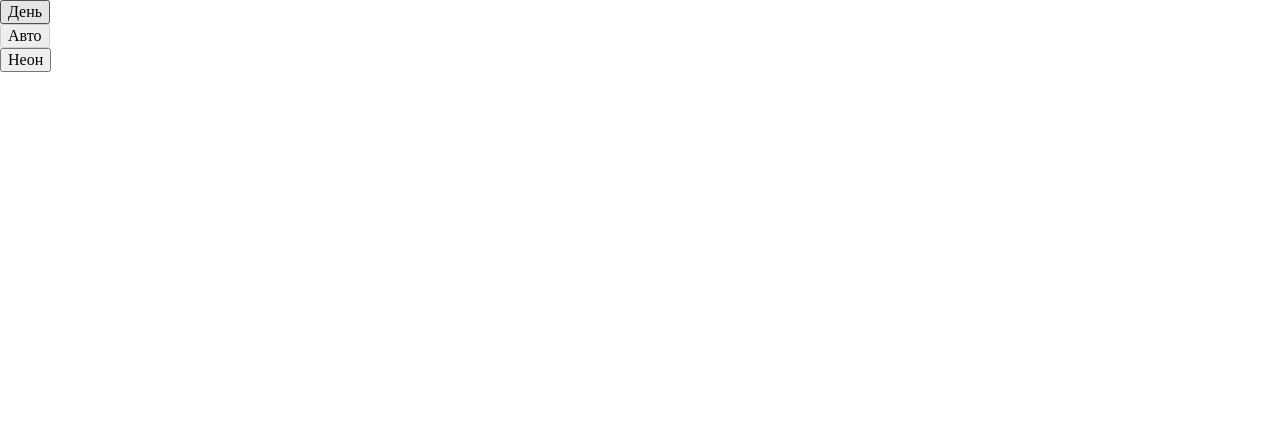
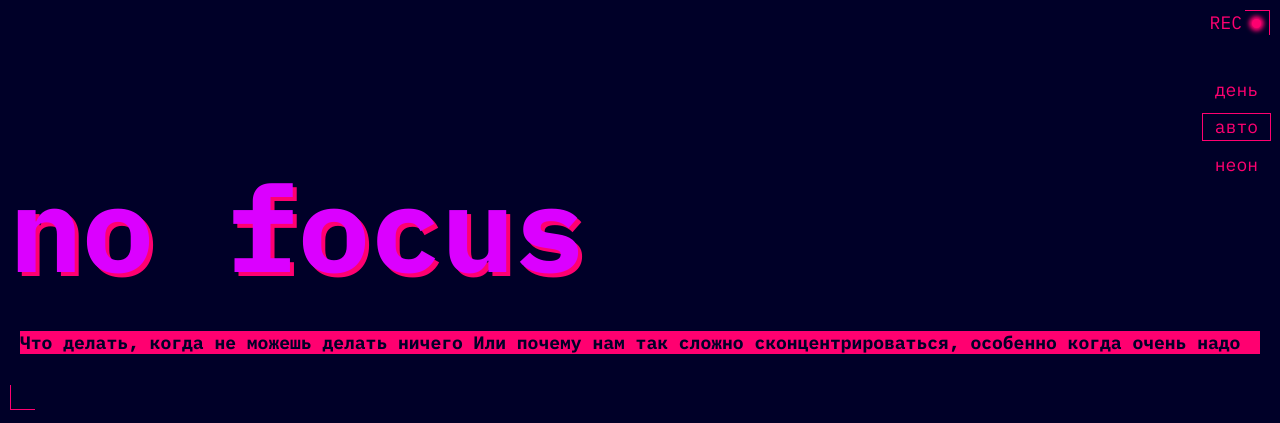
Before and after one commit to smartis2816/slozhno-sosredotochitsya, a plain HTML site: page index.html in a window 1280 px wide. Drawn offline with Linux system fonts and the light colour scheme.

Commit message:
header is almost done

```diff
--- a/index.html
+++ b/index.html
@@ -18,6 +18,7 @@
   </head>
   <body class="page">
     <header class="header decorated-zone">
+      <span class="header__rec" aria-hidden="true">rec</span>
       <nav class="header__theme-menu">
         <ul class="header__theme-menu-list">
           <li class="header__theme-menu-item">
@@ -44,6 +45,10 @@
           </li>
         </ul>
       </nav>
+      <div class="header__title-container">
+        <h1 class="header__title">no focus</h1>
+        <p class="header__description title-decor">Что делать, когда не можешь делать ничего Или почему нам так сложно сконцентрироваться, особенно когда очень надо</p>
+      </div>
     </header>
     <script src="./scripts/script.js"></script>
   </body>
--- a/styles/globals.css
+++ b/styles/globals.css
@@ -10,6 +10,10 @@ body {
   min-inline-size: 375px;
   max-inline-size: 1440px;
   margin: 0 auto;
+  font-family: IBM Plex Mono;
+  font-size: 18px;
+  font-weight: 400;
+  font-style: normal;
 }
 
 h1,
--- a/styles/style.css
+++ b/styles/style.css
@@ -2,4 +2,115 @@
 
 .page {
   /* сохраните в разметке и стилях класс page. На его основе работает скрипт. */
+  background-color: var(--background-color);
 }
+
+.header {
+  position: relative;
+  padding: 0 10px;
+}
+
+.header__rec {
+  position: absolute;
+  color: var(--accent-color);
+  text-transform: uppercase;
+  top: 10px;
+  right: 38px;
+  line-height: 25px;
+}
+
+.header__rec::after {
+  content: "";
+  margin-left: 10px;
+  position: absolute;
+  width: 9px;
+  height: 9px;
+  border-radius: 50%;
+  background-color: var(--accent-color);
+  box-shadow: 0px 0px 4px 3px var(--accent-color);
+  top: 35%;
+
+}
+
+.decorated-zone::after {
+  content: "";
+  position: absolute;
+  width: 25px;
+  height: 25px;
+  right: 10px;
+  top: 10px;
+  border-top: 1px solid var(--accent-color);
+  border-right: 1px solid var(--accent-color);
+}
+
+.decorated-zone::before {
+  content: "";
+  position: absolute;
+  width: 25px;
+  height: 25px;
+  left: 10px;
+  bottom: 10px;
+  border-bottom: 1px solid var(--accent-color);
+  border-left: 1px solid var(--accent-color);
+}
+
+.header__theme-menu-list {
+  padding-top: 76.5px;
+  display: flex;
+  flex-direction: column;
+  gap: 11.5px;
+  align-items: flex-end;
+}
+
+.header__theme-menu-button {
+  color: var(--accent-color);
+  line-height: 18px;
+  padding: 4px 12px;
+  text-transform: lowercase;
+  border: transparent;
+  background: none;
+  cursor: pointer;
+}
+
+.header__theme-menu-button:hover {
+  outline: 1px solid var(--hover-color);
+}
+
+.header__theme-menu-button:focus {
+  outline: none;
+}
+
+.header__theme-menu-button:focus-visible {
+  border-bottom: var(--accent-color);
+}
+
+.header__theme-menu-button_active {
+  outline: 1px solid var(--accent-color);
+}
+
+.header__title-container {
+  padding-bottom: 66px;
+  display: flex;
+  flex-direction: column;
+  gap: 55px;
+}
+
+.header__title {
+  color: var(--title-color);
+  text-shadow: 4px 4px 0px var(--accent-color);
+  font-size: clamp(7.25rem, 7.0115rem + 1.0178vw, 7.5rem);
+  font-weight: 700;
+  line-height: 82.5%;
+}
+
+.header__description {
+  color: var(--box-heading-color);
+  margin: 0 10px;
+  font-weight: 700;
+  line-height: 23.4px;
+  font-weight: 700;
+}
+
+.title-decor {
+  background: var(--accent-color);
+}
--- a/styles/variables.css
+++ b/styles/variables.css
@@ -9,6 +9,7 @@
   --accent-color: #ff0070;
   --main-text-color: #F1B2CE;
   --menu-color: var(--accent-color);
+  --hover-color: rgba(255, 0, 112, 0.40);
   --decor-color: var(--accent-color);
   --title-shadow-color: var(--accent-color);
   --box-heading-color: var(--background-color);
```
